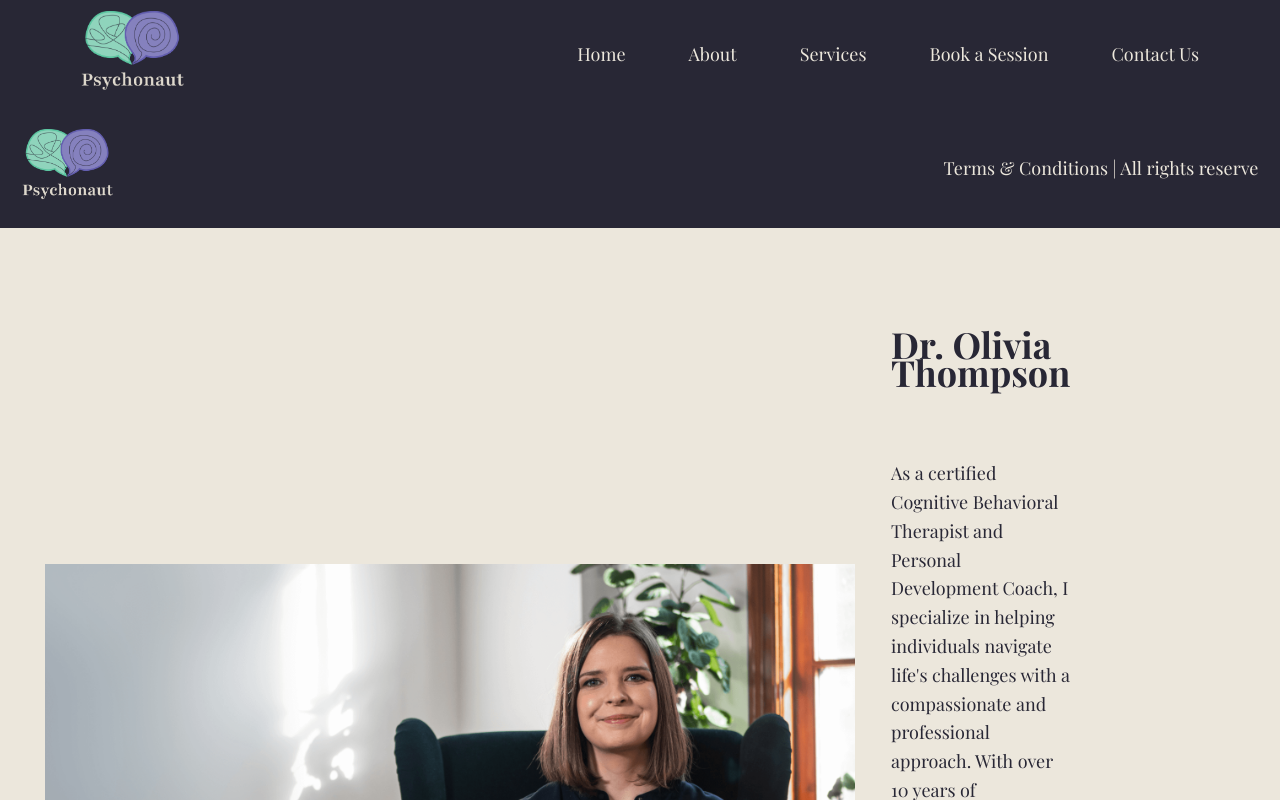
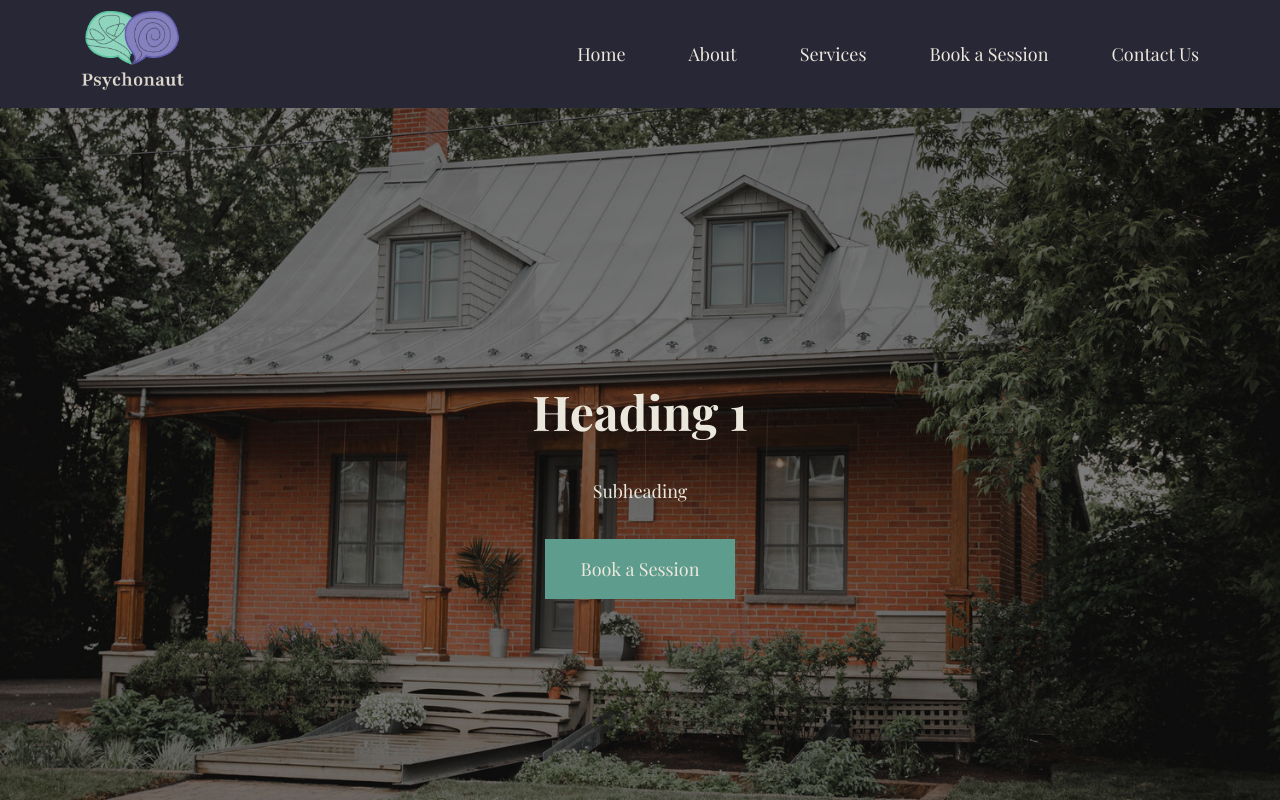
Before and after one commit to grubor-maja/psychonaut-website, a React (Create React App) app in the folder frontend/: page / in a window 1280 px wide. Shown: the top 800 px of the page. Built offline with nearby package versions, Linux system fonts and the light colour scheme.

Commit message:
add Hero Section

```diff
--- a/frontend/src/App.css
+++ b/frontend/src/App.css
@@ -133,6 +133,7 @@ button {
   justify-content: space-between;
   align-items: center;
   padding: 0.6rem 4.5rem;
+  z-index: 10;
   background-color: var(--dark-navy);
 }
 
@@ -166,6 +167,8 @@ button {
   padding: 1.2rem;
   background-color: var(--dark-navy);
   color: var(--light-beige);
+  padding-left: 10rem;
+  padding-right: 10rem;
 }
 
 .footer-logo img {
@@ -230,3 +233,64 @@ button {
 .text-container button:hover {
   background-color: var(--mint-green-hover);
 }
+
+/* HeroSection */
+
+.hero-section {
+  position: relative;
+  display: flex;
+  align-items: center;
+  justify-content: center;
+  height: calc(100vh - 70px);
+  background-image: url('./assets/hero.jpg');
+  background-size: cover;
+  background-position: center;
+  background-repeat: no-repeat;
+  padding: 0 2rem;
+  color: var(--light-beige);
+  overflow: hidden;
+  z-index: 1;
+}
+
+.hero-section::before {
+  content: "";
+  position: absolute;
+  top: 0;
+  left: 0;
+  width: 100%;
+  height: 100%;
+  background-color: rgba(0, 0, 0, 0.5);
+  z-index: -1;
+}
+
+.hero-content {
+  position: relative;
+  z-index: 2;
+  text-align: center;
+}
+
+.hero-content h1 {
+  font-size: var(--font-size-h1);
+  margin-bottom: 2rem;
+  color: var(--light-beige);
+}
+
+.hero-content p {
+  font-size: var(--font-size-body);
+  margin-bottom: 2rem;
+  color: var(--light-beige);
+}
+
+.hero-content button {
+  background-color: var(--mint-green-hover);
+  color: var(--light-beige);
+  padding: 1rem 2rem;
+  font-size: var(--font-size-body);
+  border: none;
+  cursor: pointer;
+  transition:  0.3s ease-in-out;
+}
+
+.hero-content button:hover {
+  background-color: var(--mint-green);
+}
--- a/frontend/src/App.js
+++ b/frontend/src/App.js
@@ -4,12 +4,13 @@ import Homepage from './pages/Homepage';
 import Navbar from './components/Navbar';
 import Footer from './components/Footer';
 import ImageTextSection from './components/ImageTextSection';
+import HeroSection from './components/HeroSection';
 
 function App() {
   return (
 <>
 <Navbar/>
-<Footer/>
+<HeroSection/>
 <ImageTextSection
 title="Dr. Olivia Thompson"
 text="As a certified Cognitive Behavioral Therapist and Personal Development Coach, I specialize in helping individuals navigate life's challenges with a compassionate and professional approach. With over 10 years of experience, my goal is to empower clients to reach their fullest potential and achieve long-lasting change. Whether you're struggling with anxiety, stress, or seeking personal growth, I'm here to guide you every step of the way."
@@ -24,7 +25,9 @@ buttonText="Book a Session"
 imgName="office.png"
 reverse={true}
 />
+<Footer/>
 </>
+
   );
 }
 
--- a/frontend/src/components/Footer.jsx
+++ b/frontend/src/components/Footer.jsx
@@ -8,7 +8,7 @@ function Footer() {
                 <img src={logo} alt="Logo" />
             </div>
             <div className="footer-text">
-                <p>Terms & Conditions | All rights reserve</p>
+                <p>Terms & Conditions | All rights reserved.</p>
             </div>
         </footer>
     </> );
--- a/frontend/src/components/HeroSection.jsx
+++ b/frontend/src/components/HeroSection.jsx
@@ -2,6 +2,13 @@ import React, { Component } from 'react';
 
 function HeroSection() {
     return ( <>
+        <div className="hero-section">
+            <div className="hero-content">
+                <h1>Heading 1</h1>
+                <p>Subheading</p>
+                <button>Book a Session</button>
+            </div>
+        </div>
     </> );
 }
 
```
Also changed, not shown: frontend/src/assets/hero.jpg (added).
